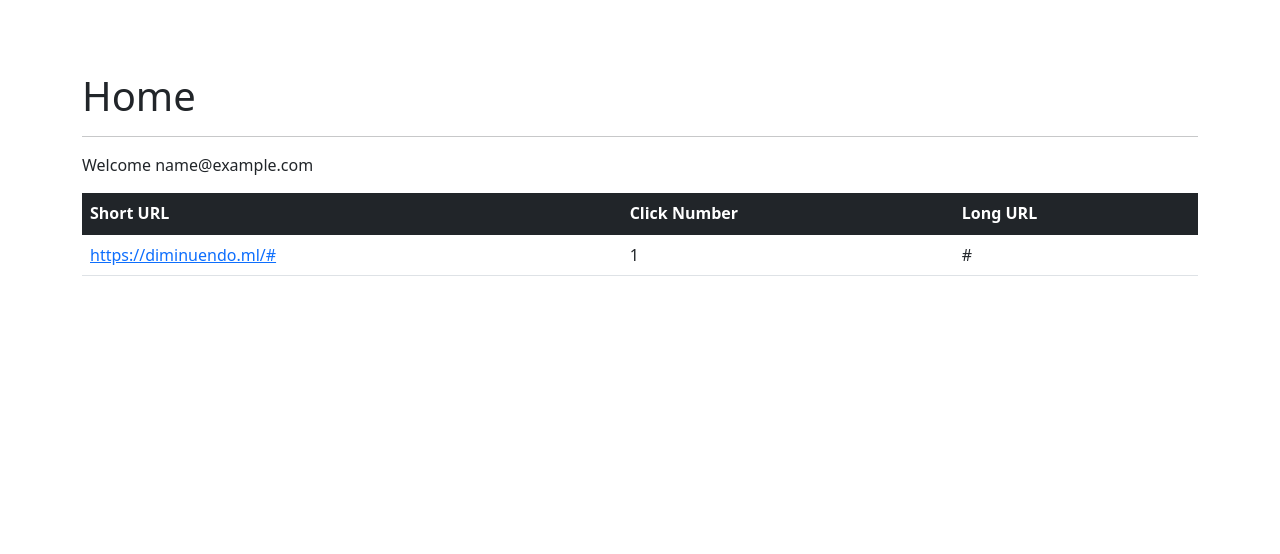
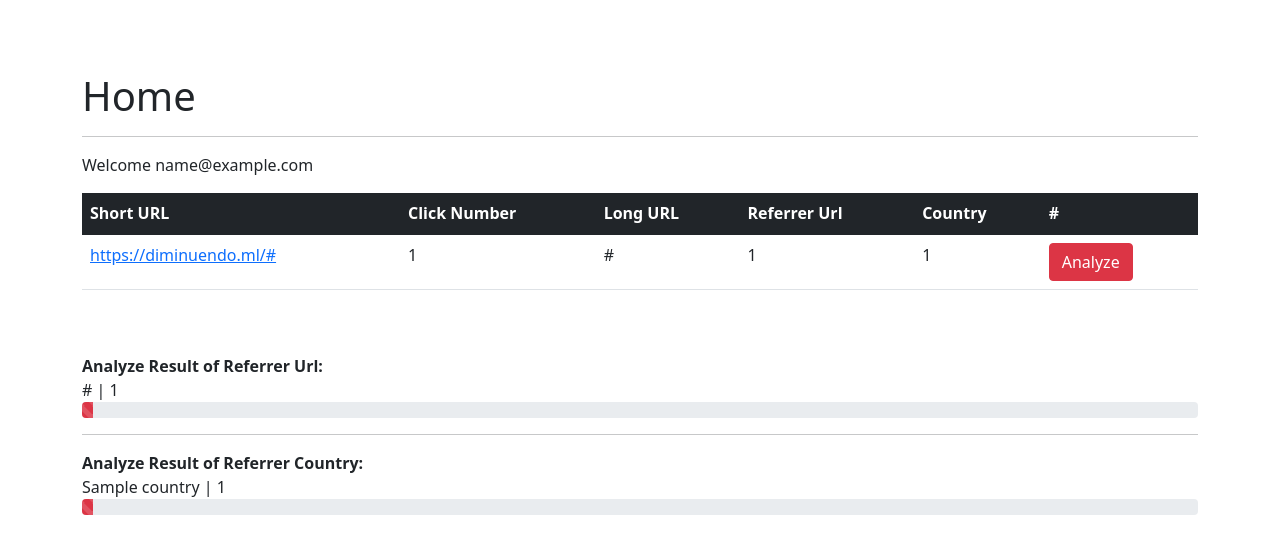
Before and after one commit to ilteriskeskin/diminuendo, a Flask app: template templates/dashboard.html in a window 1280 px wide. Shown: the part 56-610 px from the top of the page. Run offline with Flask 2, Linux system fonts and the light colour scheme; the visitor is signed in with stand-in values (Sample User, id 1); the template is opened without the code that fills it: most values are stand-ins (such as "Sample title", 1, 10 or a date in 2020).

Commit message:
return analyze datas to dashboard task is done

```diff
--- a/app.py
+++ b/app.py
@@ -1,11 +1,13 @@
 import time
+
+from bson.objectid import ObjectId
 from ip2geotools.databases.noncommercial import DbIpCity
-
 from flask import Flask, render_template, session, request, redirect
 from heybooster.helpers.database.mongodb import MongoDBHelper
 from configs import URI, NAME, SECRET_KEY
 from utils.generator_and_saver import generate_short_url, save_url
 from utils.json_encoder import JsonEncoder
+from utils.analyze_referrer_url import referrer_urls_analyzer, countries_analyzer
 
 app = Flask(__name__)
 app.secret_key = SECRET_KEY
@@ -127,5 +129,27 @@ def dashboard():
         return redirect('home')
 
 
+@app.route('/analyze/<id>', methods=['GET'])
+def analyze(id):
+    if session.get("logged_in"):
+        with MongoDBHelper(uri=URI, database=NAME) as db:
+            urls = list(db.find('url', query={"email": session.get("email")}))
+            url = db.find_one('url', query={'_id': ObjectId(id)})
+            referrer_urls = url['referrer_url']
+            countries = url['country']
+
+            referrer_urls_analyze = referrer_urls_analyzer(referrer_urls)
+            countries_analyze = countries_analyzer(countries)
+
+            return render_template('dashboard.html',
+                                   urls=urls,
+                                   url=url,
+                                   referrer_urls_analyze=referrer_urls_analyze,
+                                   countries_analyze=countries_analyze)
+
+    else:
+        return redirect('home')
+
+
 if __name__ == '__main__':
     app.run(debug=True)
--- a/templates/base.html
+++ b/templates/base.html
@@ -10,8 +10,5 @@
 <body>
 {% include "includes/navbar.html" %}
 <div class="container" style="margin-top: 10%">{% block content %}{% endblock %}</div>
-<script src="https://cdn.jsdelivr.net/npm/bootstrap@5.1.3/dist/js/bootstrap.bundle.min.js"
-        integrity="sha384-ka7Sk0Gln4gmtz2MlQnikT1wXgYsOg+OMhuP+IlRH9sENBO0LRn5q+8nbTov4+1p"
-        crossorigin="anonymous"></script>
 </body>
 </html>
--- a/templates/dashboard.html
+++ b/templates/dashboard.html
@@ -11,18 +11,58 @@
                 <th scope="col">Short URL</th>
                 <th scope="col">Click Number</th>
                 <th scope="col">Long URL</th>
+                <th>Referrer Url</th>
+                <th>Country</th>
+                <th scope="col">#</th>
             </tr>
             </thead>
             <tbody>
             {% for url in urls %}
                 <tr>
-                        <td> <a href="">https://diminuendo.ml/{{ url.short_url}}</a></td>
-                        <td>{{ url.click_counter}}</td>
+                    <td><a href="">https://diminuendo.ml/{{ url.short_url }}</a></td>
+                    <td>{{ url.click_counter }}</td>
                     <td>{{ url.long_url }}</td>
-
+                    <td>{{ url.referrer_url | length }}</td>
+                    <td>{{ url.country | length }}</td>
+                    <td><a class="btn btn-danger" href="/analyze/{{ url._id }}">Analyze</a></td>
                 </tr>
             {% endfor %}
             </tbody>
         </table>
+
+        <br><br>
+
+        {% if referrer_urls_analyze and countries_analyze %}
+            <strong>Analyze Result of Referrer Url:</strong>
+            <br>
+
+            {% for url, counter in referrer_urls_analyze.items() %}
+                {{ url }} | {{ counter }}
+                <div class="progress">
+                    <div class="progress-bar progress-bar-striped bg-danger progress-bar-animated"
+                         role="progressbar"
+                         style="width: {{ counter }}%"
+                         aria-valuenow="{{ counter / 100 }}"
+                         aria-valuemin="0"
+                         aria-valuemax="100"></div>
+                </div>
+            {% endfor %}
+
+            <hr>
+
+            <strong>Analyze Result of Referrer Country:</strong>
+            <br>
+            {% for country, counter in countries_analyze.items() %}
+                {{ country }} | {{ counter }}
+                <div class="progress">
+                    <div class="progress-bar progress-bar-striped bg-danger progress-bar-animated"
+                         role="progressbar"
+                         style="width: {{ counter }}%"
+                         aria-valuenow="{{ counter / 100 }}"
+                         aria-valuemin="0"
+                         aria-valuemax="100"></div>
+                </div>
+            {% endfor %}
+        {% endif %}
     {% endif %}
 {% endblock %}
```
Also changed, not shown: utils/analyze_referrer_url.py (+2 -15 lines). Lines whose indentation alone changed are shown as unchanged.
